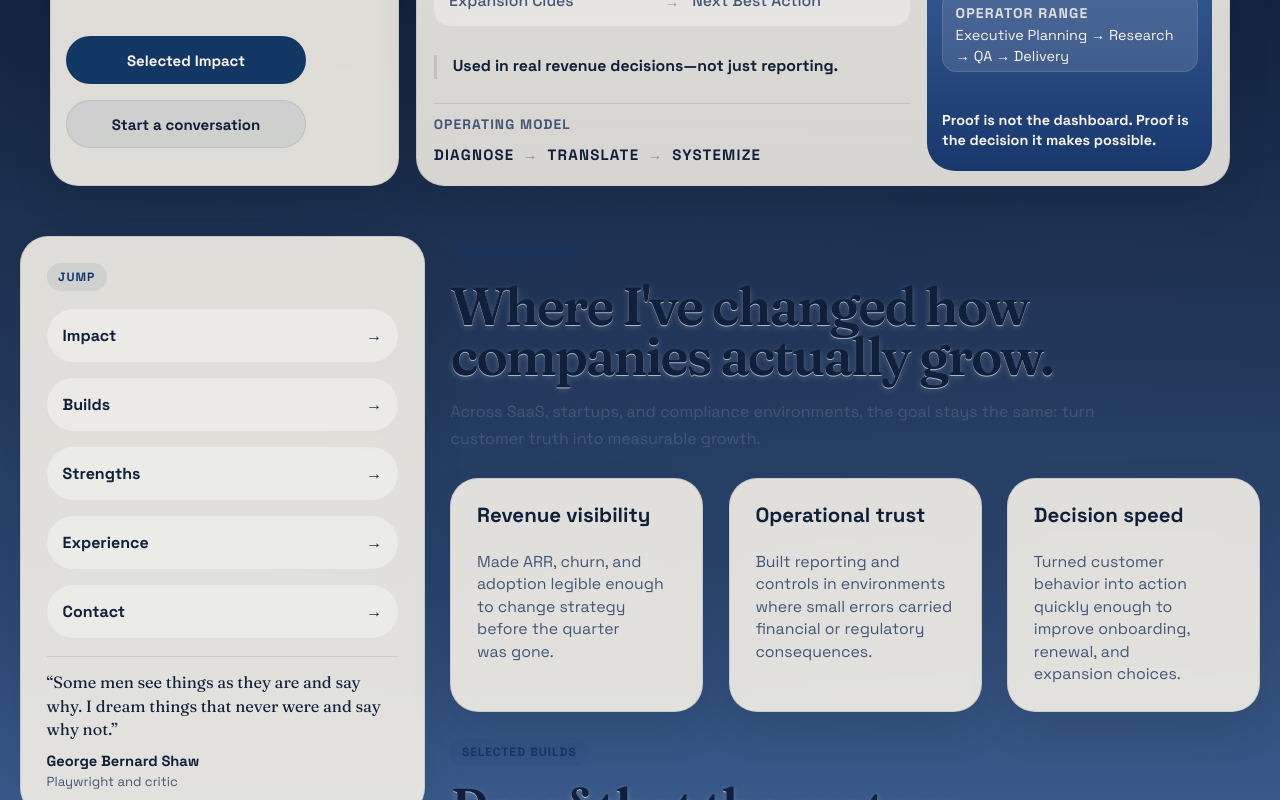
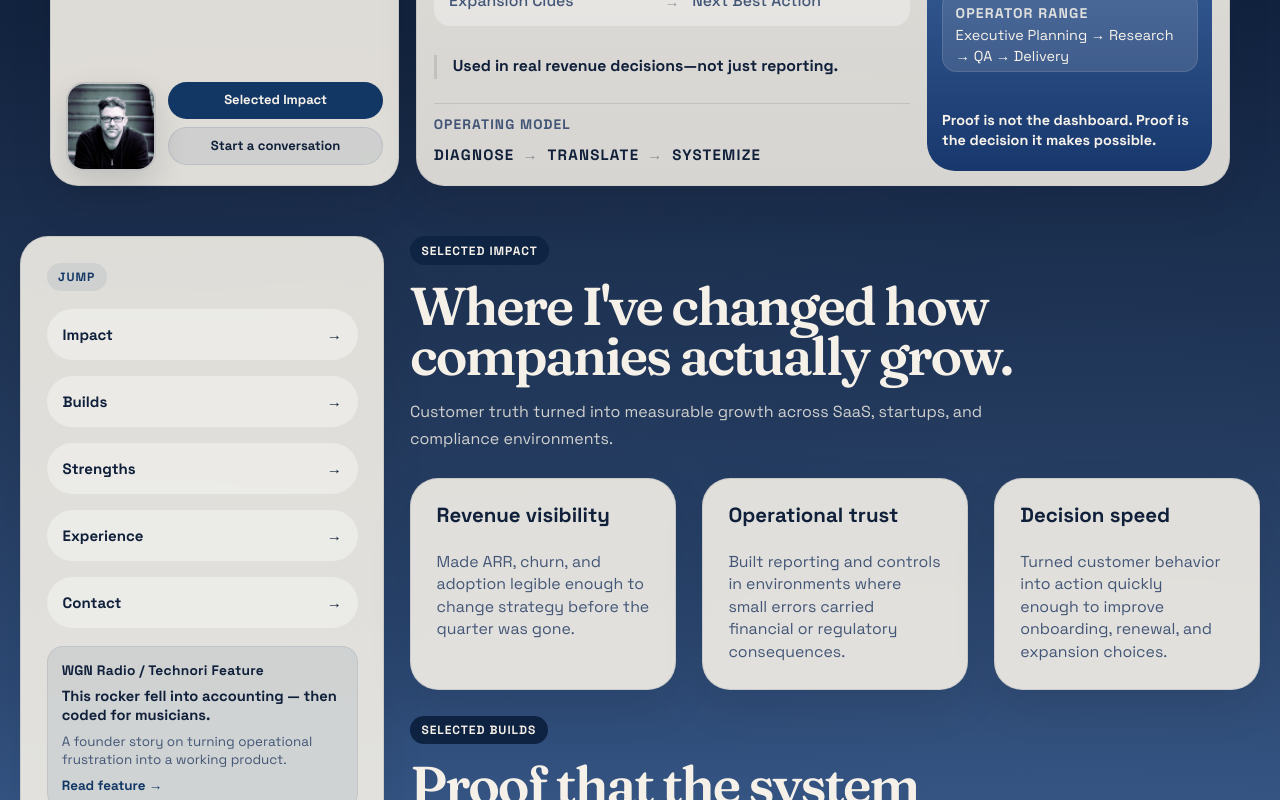
Before and after one commit to shawnfoster/shawn-portfolio-system, a React (Vite) app: page / in a window 1280 px wide. Shown: the part 600-1400 px from the top of the page. Built offline with nearby package versions, Linux system fonts and the light colour scheme.

Commit message:
Refine sticky rail and profile photo

```diff
--- a/src/App.jsx
+++ b/src/App.jsx
@@ -24,7 +24,11 @@ function App() {
         <section className="site-section page-stage scroll-section post-grid">
           <aside className="left-rail">
             <div className="jump-rail">
-              <JumpCard items={siteContent.stickyNav} quote={siteContent.jumpQuotes?.[0]} />
+              <JumpCard
+                items={siteContent.stickyNav}
+                mediaProof={siteContent.jumpMediaProof}
+                quote={siteContent.jumpQuotes?.[0]}
+              />
             </div>
           </aside>
 
@@ -42,14 +46,13 @@ function App() {
             <Strengths items={siteContent.strengths} />
             <Experience items={siteContent.experience.items} />
             <Contact contact={siteContent.contact} base={siteContent.base} />
+            <footer className="site-section footer-section">
+              <div className="card footer-card">
+                <p>© 2026 Shawn Foster. All rights reserved.</p>
+              </div>
+            </footer>
           </div>
         </section>
-
-        <footer className="site-section page-stage footer-section">
-          <div className="card footer-card">
-            <p>© 2026 Shawn Foster. All rights reserved.</p>
-          </div>
-        </footer>
       </main>
     </div>
   )
--- a/src/components/Hero.jsx
+++ b/src/components/Hero.jsx
@@ -48,6 +48,8 @@ function Hero({ profile, decisionSystem, executiveProof }) {
               </div>
             </div>
 
+            <div className="profile-footer">
+              <img className="profile-photo" src="/profile-photo.png" alt="Portrait of Shawn Foster" />
               <div className="hero-actions profile-actions">
                 <a className="button button-primary" href="#impact">
                   Selected Impact
@@ -55,6 +57,7 @@ function Hero({ profile, decisionSystem, executiveProof }) {
                 <a className="button button-secondary" href="#contact">
                   Start a conversation
                 </a>
+              </div>
             </div>
           </article>
 
--- a/src/components/JumpCard.jsx
+++ b/src/components/JumpCard.jsx
@@ -1,4 +1,4 @@
-function JumpCard({ items, quote }) {
+function JumpCard({ items, mediaProof, quote }) {
   return (
     <aside className="card jump-card">
       <div className="jump-card-top">
@@ -12,6 +12,15 @@ function JumpCard({ items, quote }) {
           ))}
         </nav>
       </div>
+
+      {mediaProof ? (
+        <div className="jump-media-proof" aria-label="Media proof">
+          <span className="jump-media-proof-title">{mediaProof.title}</span>
+          <p className="jump-media-proof-body">{mediaProof.body}</p>
+          <p className="jump-media-proof-support">{mediaProof.support}</p>
+          <span className="jump-media-proof-cta">{mediaProof.cta}</span>
+        </div>
+      ) : null}
 
       {quote ? (
         <div className="jump-quote" aria-label="Quote billboard">
--- a/src/data/copy.js
+++ b/src/data/copy.js
@@ -20,6 +20,12 @@ export const siteContent = {
       context: 'Playwright and critic',
     },
   ],
+  jumpMediaProof: {
+    title: 'WGN Radio / Technori Feature',
+    body: 'This rocker fell into accounting — then coded for musicians.',
+    support: 'A founder story on turning operational frustration into a working product.',
+    cta: 'Read feature →',
+  },
   profile: {
     name: 'Shawn Foster, MS',
     heroNameLines: ['Customer Success + BI', 'for SaaS Growth'],
@@ -87,7 +93,7 @@ export const siteContent = {
   ],
   builds: {
     title: 'Proof that the system actually ships.',
-    intro: 'Not just strategy—these are systems I’ve built and used.',
+    intro: 'Systems built for strategy, renewals, and client-facing work.',
     items: [
       {
         title: 'Career Intelligence Engine',
@@ -117,8 +123,7 @@ export const siteContent = {
   },
   impact: {
     title: "Where I've changed how companies actually grow.",
-    intro:
-      'Across SaaS, startups, and compliance environments, the goal stays the same: turn customer truth into measurable growth.',
+    intro: 'Customer truth turned into measurable growth across SaaS, startups, and compliance environments.',
     cards: [
       {
         title: 'Revenue visibility',
--- a/src/styles/global.css
+++ b/src/styles/global.css
@@ -30,6 +30,7 @@
   --home-stage-width: min(1240px, calc(100vw - (var(--home-shell-space) * 2)));
   --hero-card-min-height: calc(100svh - clamp(5rem, 7.2vh, 5.8rem) - (var(--home-shell-space) * 4));
   --sticky-top-offset: var(--home-shell-space);
+  --post-view-height: calc(100svh - var(--sticky-top-offset) - var(--home-shell-space));
   --final-card-height: clamp(520px, 68vh, 720px);
   --card-copy-size: clamp(1rem, 1.06vw, 1.1rem);
   --card-copy-line: 1.48;
@@ -201,7 +202,7 @@ select {
 
 .scroll-section.post-grid {
   display: grid;
-  grid-template-columns: minmax(0, 1fr) minmax(0, 2fr);
+  grid-template-columns: minmax(0, 3fr) minmax(0, 7fr);
   grid-template-areas: 'rail right';
   gap: var(--layout-space);
   align-items: start;
@@ -211,11 +212,15 @@ select {
   grid-area: rail;
   min-width: 0;
   position: relative;
+  align-self: stretch;
 }
 
 .jump-rail {
   position: sticky;
   top: var(--sticky-top-offset);
+  width: 100%;
+  height: var(--post-view-height);
+  align-self: start;
 }
 
 .right-rail {
@@ -230,6 +235,7 @@ select {
   max-width: none;
   padding: 0;
   margin: 0;
+  scroll-margin-top: var(--sticky-top-offset);
 }
 
 .final-contact-base {
@@ -237,12 +243,13 @@ select {
   grid-template-columns: minmax(0, 1.35fr) minmax(0, 1fr);
   gap: var(--layout-space);
   align-items: stretch;
-  min-height: var(--final-card-height);
+  min-height: var(--post-view-height);
+  height: var(--post-view-height);
 }
 
 .final-contact-base .contact-card,
 .final-contact-base .base-card {
-  min-height: var(--final-card-height);
+  min-height: 100%;
   height: 100%;
   display: flex;
   flex-direction: column;
@@ -490,6 +497,28 @@ select {
     0 2px 6px rgba(255, 255, 255, 0.2);
 }
 
+.impact-section .eyebrow,
+.builds-section .eyebrow,
+.strengths-section .eyebrow,
+.experience-section .eyebrow {
+  background: var(--blue);
+  color: var(--cream-strong);
+}
+
+.impact-section .section-title,
+.builds-section .section-title,
+.strengths-section .section-title,
+.experience-section .section-title {
+  color: var(--cream-strong);
+  text-shadow: none;
+}
+
+.impact-section .section-copy p,
+.builds-section .section-copy p,
+.experience-section .section-copy p {
+  color: rgba(246, 241, 232, 0.82);
+}
+
 .profile-title,
 .hero-kicker,
 .hero-spike,
@@ -618,20 +647,47 @@ select {
   gap: var(--space-2);
 }
 
+.profile-footer {
+  display: grid;
+  grid-template-columns: clamp(5.6rem, 7vw, 6.8rem) minmax(0, 1fr);
+  gap: clamp(0.8rem, 1vw, 0.96rem);
+  align-items: end;
+  margin-top: auto;
+  padding-top: clamp(var(--space-1), 1vw, var(--space-2));
+}
+
+.profile-photo {
+  display: block;
+  width: 100%;
+  height: auto;
+  aspect-ratio: 1 / 1;
+  border-radius: 1.15rem;
+  object-fit: cover;
+  object-position: center;
+  border: 2px solid rgba(15, 35, 65, 0.14);
+  box-shadow: 0 14px 32px rgba(8, 20, 38, 0.14);
+}
+
 .profile-actions {
-  margin-top: auto;
-  margin-bottom: auto;
+  margin-top: 0;
+  margin-bottom: 0;
   padding-top: 0;
+  gap: clamp(0.42rem, 0.62vw, 0.56rem);
   flex-direction: column;
-  align-items: flex-start;
+  align-items: stretch;
   justify-content: flex-start;
   align-self: stretch;
   width: 100%;
 }
 
 .profile-actions .button {
-  align-self: flex-start;
-  min-width: min(100%, 15rem);
+  align-self: stretch;
+  min-width: 0;
+  width: 100%;
+  min-height: 2.35rem;
+  padding: 0.56rem 0.84rem;
+  font-size: 0.82rem;
+  line-height: 1.1;
 }
 
 .decision-card,
@@ -956,7 +1012,8 @@ select {
   flex-direction: column;
   gap: clamp(var(--space-2), 1.4vw, var(--space-3));
   padding: var(--card-space);
-  min-height: var(--final-card-height);
+  min-height: 100%;
+  height: 100%;
 }
 
 .jump-card-top {
@@ -977,7 +1034,51 @@ select {
   border-radius: 999px;
   padding: var(--space-2);
   background: rgba(255, 255, 255, 0.35);
+  font-size: 0.94rem;
   font-weight: 600;
+}
+
+.jump-media-proof {
+  display: grid;
+  gap: clamp(0.42rem, 0.58vw, 0.52rem);
+  padding: clamp(0.88rem, 1.04vw, 0.98rem);
+  border-radius: 1rem;
+  background: rgba(18, 55, 101, 0.08);
+  border: 1px solid rgba(16, 32, 58, 0.08);
+}
+
+.jump-media-proof-title {
+  color: var(--ink);
+  font-size: 0.86rem;
+  font-weight: 700;
+  letter-spacing: 0.02em;
+}
+
+.jump-media-proof-body,
+.jump-media-proof-support,
+.jump-media-proof-cta {
+  margin: 0;
+}
+
+.jump-media-proof-body {
+  color: var(--ink);
+  font-size: 0.92rem;
+  font-weight: 600;
+  line-height: 1.32;
+  text-wrap: pretty;
+}
+
+.jump-media-proof-support {
+  color: var(--muted);
+  font-size: 0.84rem;
+  line-height: 1.36;
+  text-wrap: pretty;
+}
+
+.jump-media-proof-cta {
+  color: var(--accent);
+  font-size: 0.84rem;
+  font-weight: 700;
 }
 
 .jump-quote {
@@ -992,8 +1093,8 @@ select {
   margin: 0;
   color: var(--ink);
   font-family: 'Fraunces', 'Iowan Old Style', 'Palatino Linotype', serif;
-  font-size: clamp(1.02rem, 1.14vw, 1.16rem);
-  line-height: 1.42;
+  font-size: clamp(0.9rem, 0.98vw, 1rem);
+  line-height: 1.34;
   text-wrap: pretty;
 }
 
@@ -1004,13 +1105,13 @@ select {
 
 .jump-quote-author {
   color: var(--ink);
-  font-size: 0.92rem;
+  font-size: 0.86rem;
   font-weight: 700;
 }
 
 .jump-quote-context {
   color: var(--muted);
-  font-size: 0.82rem;
+  font-size: 0.76rem;
 }
 
 .card-grid-3 {
@@ -1319,11 +1420,17 @@ select {
 
   .jump-rail {
     position: static;
+    height: auto;
+  }
+
+  .right-rail {
+    align-content: start;
   }
 
   .final-contact-base {
     grid-template-columns: 1fr;
     min-height: auto;
+    height: auto;
   }
 
   .jump-card,
@@ -1331,6 +1438,18 @@ select {
   .final-contact-base .base-card {
     min-height: auto;
     height: auto;
+  }
+}
+
+@media (max-width: 700px) {
+  .profile-footer {
+    grid-template-columns: 1fr;
+    align-items: start;
+  }
+
+  .profile-photo {
+    width: 96px;
+    justify-self: start;
   }
 }
 
```
Also changed, not shown: public/profile-photo.png (added). Lines whose indentation alone changed are shown as unchanged.
